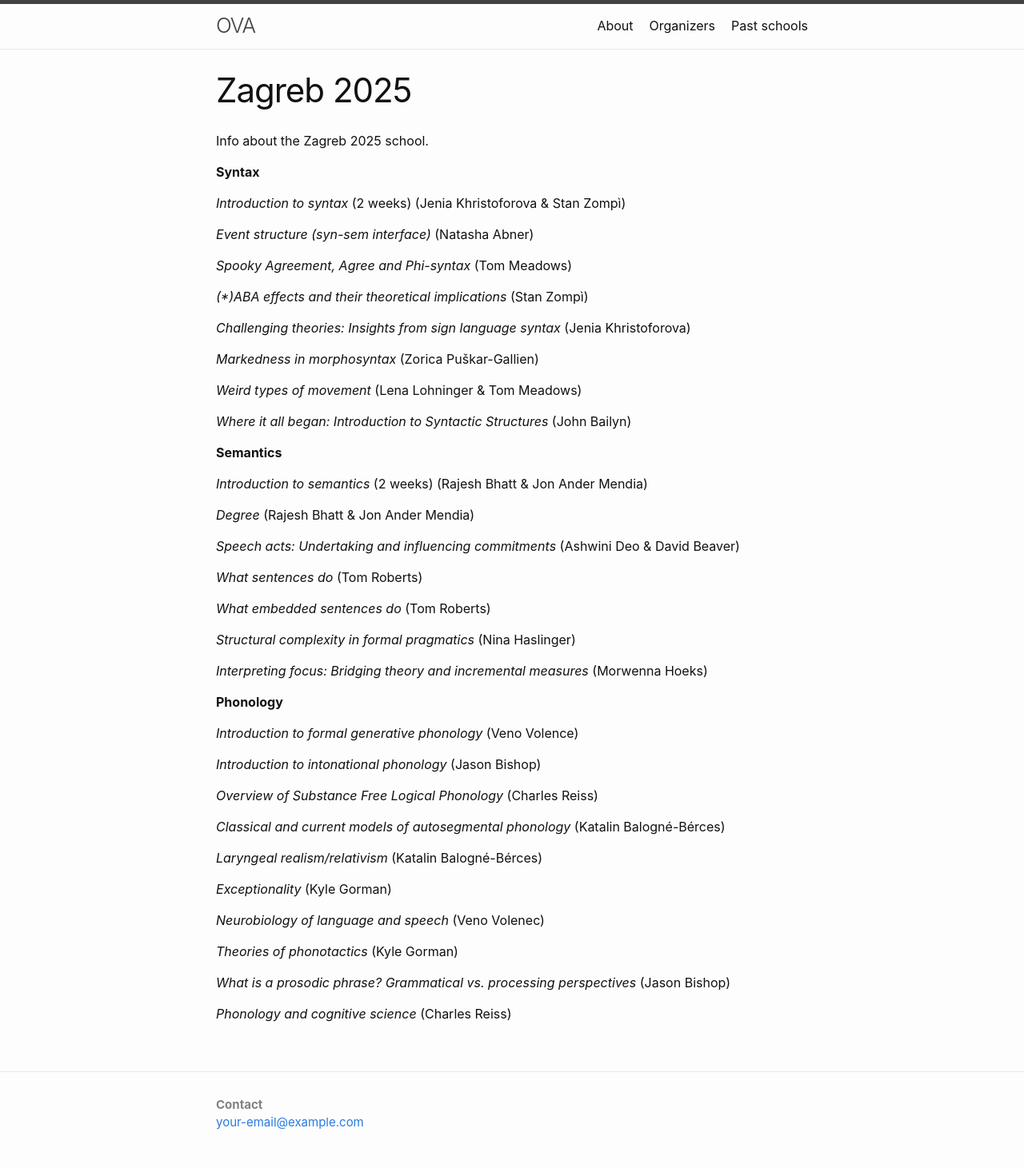
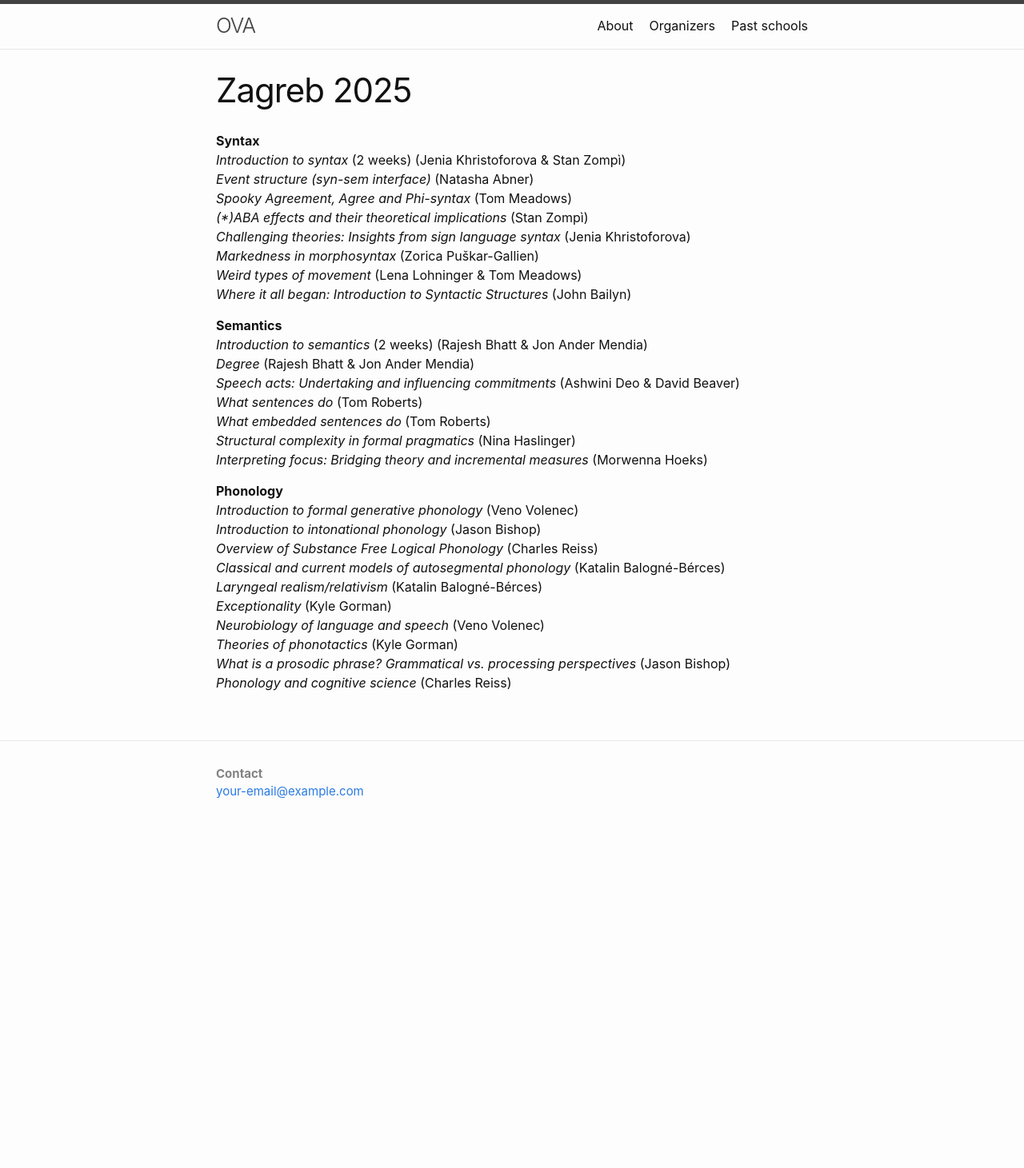
Before and after one commit to ovaschool/ovaschool.github.io, a Jekyll site: the page built from staticpages/oldprograms/zagreb2025.markdown, in a window 1280 px wide. Shown: the whole page at 80% size. Built offline with Jekyll 4.4.1, drawn with Linux system fonts in a browser that asks for light colours; after the commit the page ends 1047 px from its top, so only the background shows below that.

Commit message:
Update zagreb2025.markdown

```diff
--- a/staticpages/oldprograms/zagreb2025.markdown
+++ b/staticpages/oldprograms/zagreb2025.markdown
@@ -5,62 +5,33 @@ layout: page
 exclude: true
 ---
 
-Info about the Zagreb 2025 school.
+**Syntax**<br/>
+_Introduction to syntax_ (2 weeks) (Jenia Khristoforova & Stan Zompì)<br/>
+_Event structure (syn-sem interface)_ (Natasha Abner)<br/>
+_Spooky Agreement, Agree and Phi-syntax_ (Tom Meadows)<br/>
+_(*)ABA effects and their theoretical implications_ (Stan Zompì)<br/>
+_Challenging theories: Insights from sign language syntax_ (Jenia Khristoforova)<br/>
+_Markedness in morphosyntax_ (Zorica Puškar-Gallien)<br/>
+_Weird types of movement_ (Lena Lohninger & Tom Meadows)<br/>
+_Where it all began: Introduction to Syntactic Structures_ (John Bailyn)<br/>
 
-**Syntax**
+**Semantics**<br/>
+_Introduction to semantics_ (2 weeks) (Rajesh Bhatt & Jon Ander Mendia)<br/>
+_Degree_ (Rajesh Bhatt & Jon Ander Mendia)<br/>
+_Speech acts: Undertaking and influencing commitments_ (Ashwini Deo & David Beaver)<br/>
+_What sentences do_ (Tom Roberts)<br/>
+_What embedded sentences do_ (Tom Roberts)<br/>
+_Structural complexity in formal pragmatics_ (Nina Haslinger)<br/>
+_Interpreting focus: Bridging theory and incremental measures_ (Morwenna Hoeks)<br/>
 
-_Introduction to syntax_ (2 weeks) (Jenia Khristoforova & Stan Zompì)
-
-_Event structure (syn-sem interface)_ (Natasha Abner)
-
-_Spooky Agreement, Agree and Phi-syntax_ (Tom Meadows)
-
-_(*)ABA effects and their theoretical implications_ (Stan Zompì)
-
-_Challenging theories: Insights from sign language syntax_ (Jenia Khristoforova)
-
-_Markedness in morphosyntax_ (Zorica Puškar-Gallien)
-
-_Weird types of movement_ (Lena Lohninger & Tom Meadows)
-
-_Where it all began: Introduction to Syntactic Structures_ (John Bailyn)
-
-
-**Semantics**
-
-_Introduction to semantics_ (2 weeks) (Rajesh Bhatt & Jon Ander Mendia)
-
-_Degree_ (Rajesh Bhatt & Jon Ander Mendia)
-
-_Speech acts: Undertaking and influencing commitments_ (Ashwini Deo & David Beaver)
-
-_What sentences do_ (Tom Roberts)
-
-_What embedded sentences do_ (Tom Roberts)
-
-_Structural complexity in formal pragmatics_ (Nina Haslinger)
-
-_Interpreting focus: Bridging theory and incremental measures_ (Morwenna Hoeks)
-
-
-**Phonology**
-
-_Introduction to formal generative phonology_ (Veno Volence)
-
-_Introduction to intonational phonology_ (Jason Bishop)
-
-_Overview of Substance Free Logical Phonology_ (Charles Reiss)
-
-_Classical and current models of autosegmental phonology_ (Katalin Balogné-Bérces)
-
-_Laryngeal realism/relativism_ (Katalin Balogné-Bérces)
-
-_Exceptionality_ (Kyle Gorman)
-
-_Neurobiology of language and speech_ (Veno Volenec)
-
-_Theories of phonotactics_ (Kyle Gorman)
-
-_What is a prosodic phrase? Grammatical vs. processing perspectives_ (Jason Bishop)
-
+**Phonology**<br/>
+_Introduction to formal generative phonology_ (Veno Volenec)<br/>
+_Introduction to intonational phonology_ (Jason Bishop)<br/>
+_Overview of Substance Free Logical Phonology_ (Charles Reiss)<br/>
+_Classical and current models of autosegmental phonology_ (Katalin Balogné-Bérces)<br/>
+_Laryngeal realism/relativism_ (Katalin Balogné-Bérces)<br/>
+_Exceptionality_ (Kyle Gorman)<br/>
+_Neurobiology of language and speech_ (Veno Volenec)<br/>
+_Theories of phonotactics_ (Kyle Gorman)<br/>
+_What is a prosodic phrase? Grammatical vs. processing perspectives_ (Jason Bishop)<br/>
 _Phonology and cognitive science_ (Charles Reiss)
```
